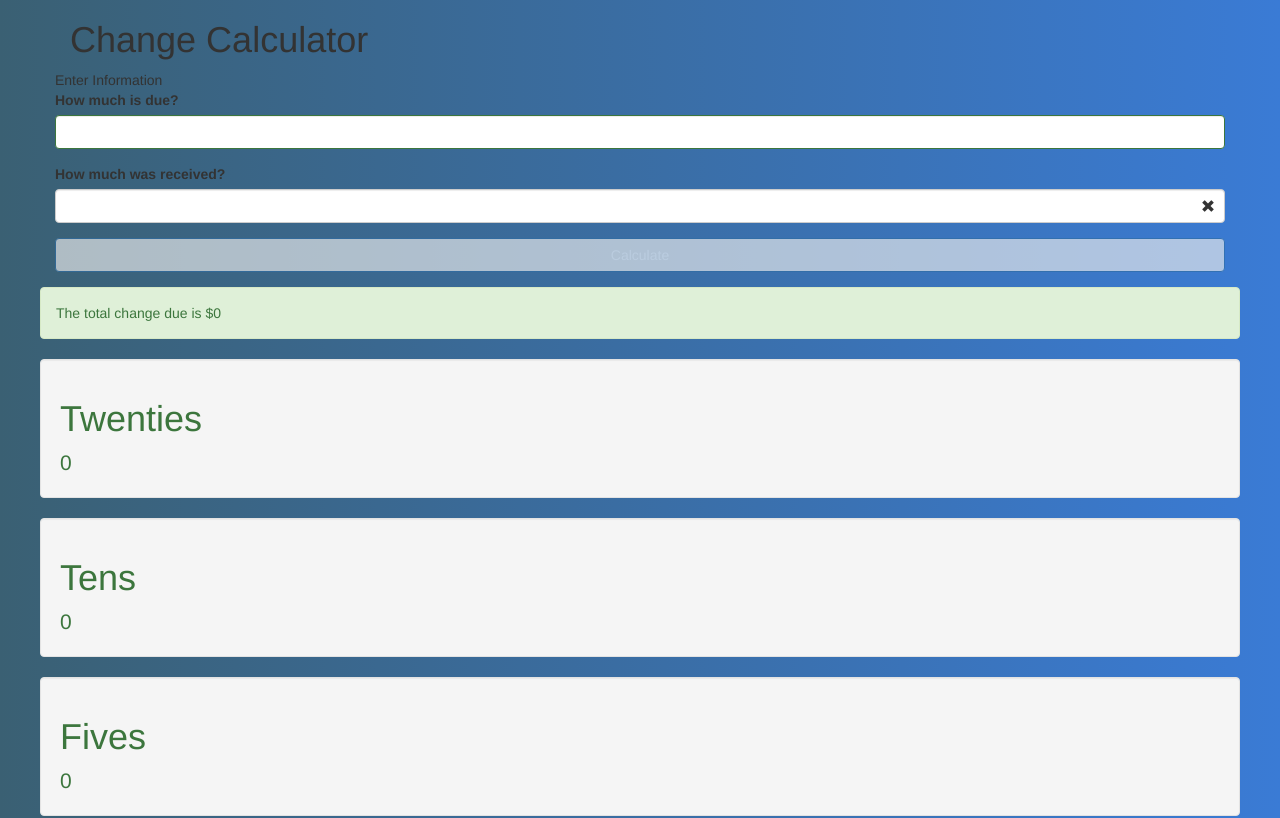
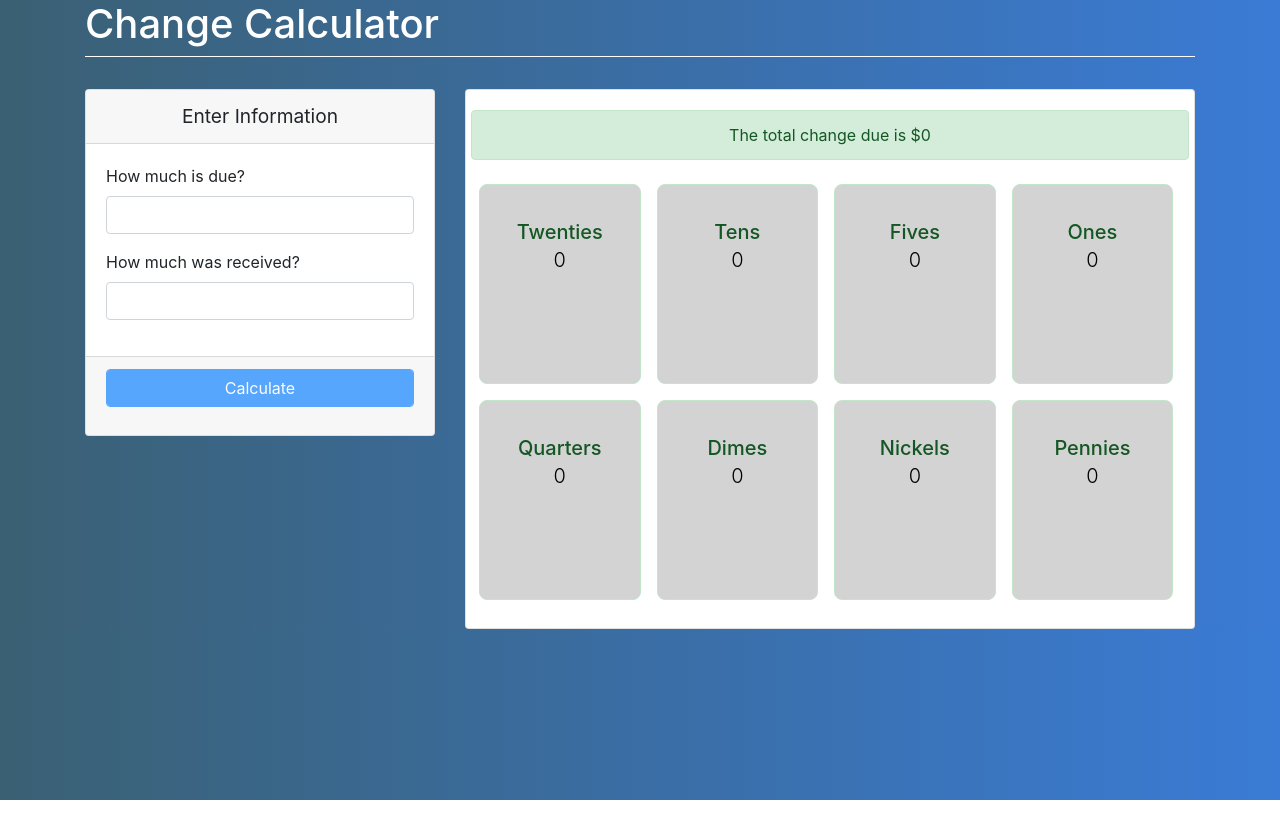
Before and after one commit to wongalfonso/React-Change-Calculator, a React app: page / in a window 1280 px wide. Shown: the top 818 px of the page. Built offline with nearby package versions, Linux system fonts and the light colour scheme.

Commit message:
added new bootstrap cdn and stylsheet to app

```diff
--- a/public/index.html
+++ b/public/index.html
@@ -4,7 +4,7 @@
 <head>
   <meta charset="utf-8">
   <meta name="viewport" content="width=device-width, initial-scale=1, shrink-to-fit=no">
-  <link rel='stylesheet' href='https://cdnjs.cloudflare.com/ajax/libs/twitter-bootstrap/3.3.7/css/bootstrap.css' />
+  <link rel="stylesheet" href="https://maxcdn.bootstrapcdn.com/bootstrap/4.0.0/css/bootstrap.min.css" integrity="sha384-Gn5384xqQ1aoWXA+058RXPxPg6fy4IWvTNh0E263XmFcJlSAwiGgFAW/dAiS6JXm" crossorigin="anonymous">
 
   <title>Change Calculator</title>
 
--- a/src/app.jsx
+++ b/src/app.jsx
@@ -1,6 +1,7 @@
 import React, { Component } from 'react';
+import './stylesheets/styles.css';
 
-export default class ChangeCalc extends Component {
+export default class App extends Component {
   constructor(props) {
     super(props);
     this.state = {
--- a/src/stylesheets/styles.css
+++ b/src/stylesheets/styles.css
@@ -37,3 +37,43 @@ header {
     width: 100%;
 
 }
+#changeHeader {
+    color: white;
+    text-align: left;
+    border-bottom: 1px solid white;
+    margin-bottom: 2em;
+  }
+  .changeInputLabel {
+    font-size: 1em;
+    text-decoration: bold;
+  }
+  .ChangeOutputLabels {
+    text-align: center;
+    font-size: 1.25em;
+    text-decoration: bold;
+    background-color: lightgrey;
+    width: 22.5%;
+    height: 10em;
+    margin: 8px;
+    border-radius: 8px;
+  }
+  .changeText {
+    font-size: 1.2rem;
+    text-align: center;
+  }
+  .changeLabels {
+    font-size: 1em;
+    text-decoration: bold;
+    vertical-align: middle;
+    line-height: 70px;
+  }
+  .changeOutputs {
+    text-decoration: bold;
+    color: black;
+    margin-top: -1.5em;
+  }
+  .changeOutcome {
+    text-align: center;
+    height: 4%;
+    width: 100%;
+  }
```
